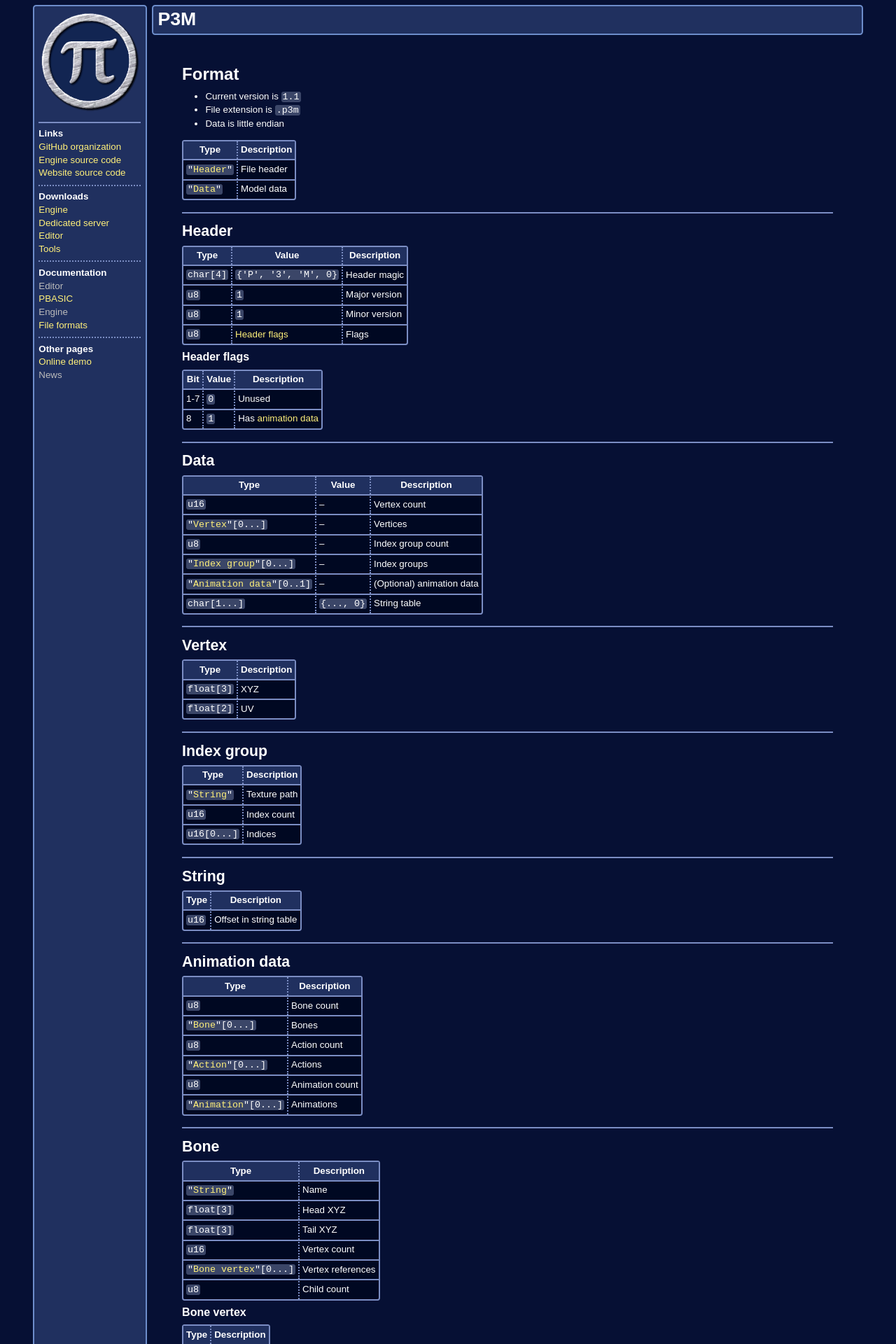
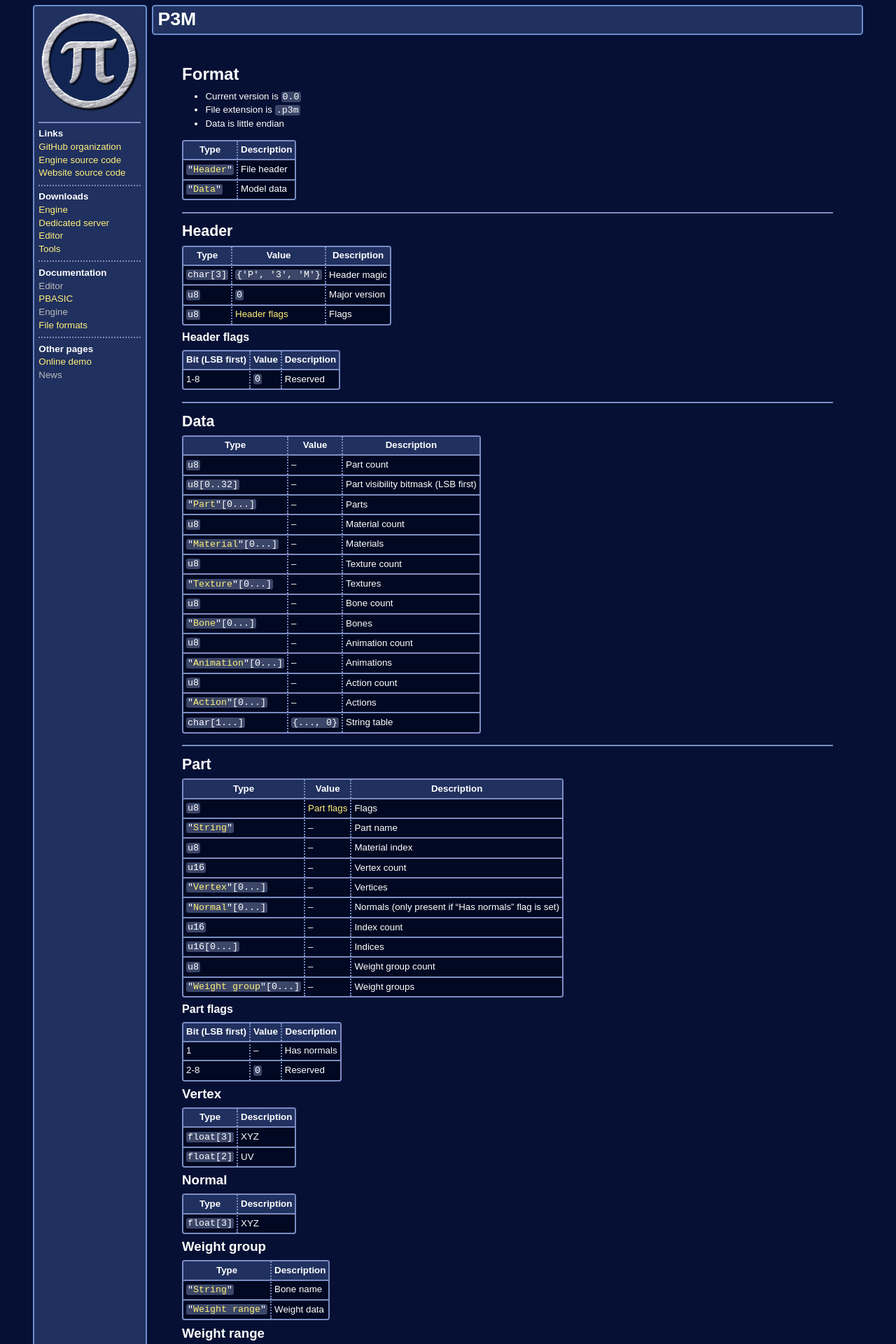
Before and after one commit to PlatinumSrc/platinumsrc.github.io, a Jekyll site: the page built from docs/formats/p3m/index.md, in a window 1280 px wide. Shown: the top 1920 px of the page at 70% size. Built offline with Jekyll 4.4.1, drawn with Linux system fonts in a browser that asks for light colours; some of the changed text lies outside the part shown.

Commit message:
Docs and CSS update

```diff
--- a/_includes/globals.liquid
+++ b/_includes/globals.liquid
@@ -1,3 +1,3 @@
 {%- assign org = "PlatinumSrc" -%}
 {%- assign repo = "PlatinumSrc" -%}
-{%- assign bg-color = "061034" -%}
+{%- assign bg-color = "#061034" -%}
--- a/_layouts/default.html
+++ b/_layouts/default.html
@@ -13,7 +13,7 @@
         <meta charset="UTF-8">
         <meta name="viewport" content="width=device-width, initial-scale=1">
         <style>
-            html {background-color: #{{ bg-color }};}
+            html {background-color: {{ bg-color }};}
             body {display: none;}
         </style>
         <link rel="stylesheet" href="/base.css">
--- a/base.css
+++ b/base.css
@@ -7,34 +7,34 @@ layout: none
 :root {
     /* theme */
 
-    --bg-color: #{{ bg-color }};
-    --panel-bg-color: #20305f;
-    --panel-border-color: #6d8dcb;
-    --code-bg-color: #3b4668;
-    --table-bg-color: #000822;
-    --thead-bg-color: #20305f;
-    --border-color: #7b8dc3;
-    --font-color: #ffffff;
-    --inactive-color: #bbbbbb;
-    --link-color: #fff07a;
-    --hover-link-color: #fffcee;
-    --dead-link-color: #bbbbbb;
-    --hover-dead-link-color: #d9d9d9;
+    {%- assign panel-bg-color = "#20305f" -%}
+    {%- assign panel-border-color = "#6d8dcb" -%}
+    {%- assign panel-border-color = "#6d8dcb" -%}
+    {%- assign code-bg-color = "#3b4668" -%}
+    {%- assign table-bg-color = "#000822" -%}
+    {%- assign thead-bg-color = "#20305f" -%}
+    {%- assign border-color = "#7b8dc3" -%}
+    {%- assign font-color = "#ffffff" -%}
+    {%- assign inactive-color = "#bbbbbb" -%}
+    {%- assign link-color = "#fff07a" -%}
+    {%- assign hover-link-color = "#fffcee" -%}
+    {%- assign dead-link-color = "#bbbbbb" -%}
+    {%- assign hover-dead-link-color = "#d9d9d9" -%}
 
-    --code-op-color: #fff286;
-    --code-kw-color: #ff8f34;
-    --code-type-color: #4ca8ff;
-    --code-num-color: #ff4b4b;
-    --code-str-color: #64ff64;
-    --code-esc-color: #a5a9a5;
-    --code-char-color: #f185ff;
-    --code-comment-color: #bde0ff;
-    --code-preproc-color: #2bffff;
-    --code-preprocfile-color: #d9ffff;
+    {%- assign code-op-color = "#fff286" -%}
+    {%- assign code-kw-color = "#ff8f34" -%}
+    {%- assign code-type-color = "#4ca8ff" -%}
+    {%- assign code-num-color = "#ff4b4b" -%}
+    {%- assign code-str-color = "#64ff64" -%}
+    {%- assign code-esc-color = "#a5a9a5" -%}
+    {%- assign code-char-color = "#f185ff" -%}
+    {%- assign code-comment-color = "#bde0ff" -%}
+    {%- assign code-preproc-color = "#2bffff" -%}
+    {%- assign code-preprocfile-color = "#d9ffff" %}
 
     font-family: arial, helvetica, sans-serif;
-    color: var(--font-color);
-    background-color: var(--bg-color);
+    color: {{ font-color }};
+    background-color: {{ bg-color }};
 
     /* layout */
 
@@ -47,7 +47,7 @@ layout: none
 html {
     display: flex;
     min-height: 100%;
-    background-color: var(--bg-color) !important;
+    background-color: {{ bg-color }} !important;
 }
 body {
     display: flex !important;
@@ -60,15 +60,15 @@ body {
 
 a {
     text-decoration: none;
-    color: var(--link-color);
+    color: {{ link-color }};
 }
 a:hover {
     text-decoration: underline;
-    color: var(--hover-link-color);
+    color: {{ hover-link-color }};
 }
 a.secret {
     text-decoration: none;
-    color: var(--font-color);
+    color: {{ font-color }};
 }
 a.secret:hover {
     text-decoration: underline;
@@ -100,11 +100,11 @@ h6 {font-size: 1rem;}
 code, pre, textarea {
     cursor: text;
     font-family: hack, courier new, monospace;
-    background: var(--code-bg-color);
+    background: {{ code-bg-color }};
     border-radius: 0.275em;
 }
 code {
-    border: 0 solid var(--code-bg-color);
+    border: 0 solid {{ code-bg-color }};
     border-width: 0 0.2em;
 }
 pre > code {
@@ -122,7 +122,7 @@ pre {
 }
 textarea {
     font-size: 1em;
-    color: var(--font-color);
+    color: {{ font-color }};
     width: calc(100% - 1em);
     margin: 0.3em 0;
     padding: 0.5em;
@@ -136,22 +136,22 @@ canvas {
 
 @media screen {
     {% assign tmp = "pre.highlight > code > span" -%}
-    {{ tmp }}.o {color: var(--code-op-color);}
-    {{ tmp }}.k {color: var(--code-kw-color); font-weight: bold;}
-    {{ tmp }}.kt {color: var(--code-type-color); font-weight: bold;}
-    {{ tmp }}:is(.mi, .mo, .mh, .mb) {color: var(--code-num-color);}
-    {{ tmp }}.s {color: var(--code-str-color);}
-    {{ tmp }}.sc {color: var(--code-char-color);}
-    {{ tmp }}.se {color: var(--code-esc-color);}
-    {{ tmp }}:is(.c1, .cm) {color: var(--code-comment-color);}
-    {{ tmp }}.cp {color: var(--code-preproc-color); font-weight: bold;}
-    {{ tmp }}.cpf {color: var(--code-preprocfile-color); font-weight: normal;}
+    {{ tmp }}.o {color: {{ code-op-color }};}
+    {{ tmp }}.k {color: {{ code-kw-color }}; font-weight: bold;}
+    {{ tmp }}.kt {color: {{ code-type-color }}; font-weight: bold;}
+    {{ tmp }}:is(.mi, .mo, .mh, .mb) {color: {{ code-num-color }};}
+    {{ tmp }}.s {color: {{ code-str-color }};}
+    {{ tmp }}.sc {color: {{ code-char-color }};}
+    {{ tmp }}.se {color: {{ code-esc-color }};}
+    {{ tmp }}:is(.c1, .cm) {color: {{ code-comment-color }};}
+    {{ tmp }}.cp {color: {{ code-preproc-color }}; font-weight: bold;}
+    {{ tmp }}.cpf {color: {{ code-preprocfile-color }}; font-weight: normal;}
     {%- assign tmp = nil %}
 }
 
 hr {
     border: none;
-    border-top: 0.15rem solid var(--border-color);
+    border-top: 0.15rem solid {{ border-color }};
     margin-top: 1.25em;
     margin-bottom: 1.25em;
 }
@@ -164,16 +164,16 @@ hr.semi {
 }
 
 table {
-    background: var(--table-bg-color);
-    border: 0.15rem solid var(--border-color);
+    background: {{ table-bg-color }};
+    border: 0.15rem solid {{ border-color }};
     border-radius: 0.275em;
     border-spacing: 0;
 }
 thead {
-    background: var(--thead-bg-color);
+    background: {{ thead-bg-color }};
 }
 tr {
-    border-top: 0.15rem solid var(--border-color);
+    border-top: 0.15rem solid {{ border-color }};
 }
 th, td {
     padding: 0.25rem 0.3rem;
@@ -182,7 +182,7 @@ td {
     border: inherit;
 }
 th:not(:first-child), td:not(:first-child) {
-    border-left: 0.15rem dotted var(--border-color);
+    border-left: 0.15rem dotted {{ border-color }};
 }
 td:last-child {
     border-right: none;
@@ -192,30 +192,36 @@ ul, ol {
     padding-left: 2.5em;
 }
 
+blockquote {
+    margin: 0;
+    padding: 0 0.8em;
+    border-left: 0.2em solid {{ border-color }};
+}
+
 center {
     text-align: center;
 }
 
 inactive {
-    color: var(--inactive-color);
+    color: {{ inactive-color }};
 }
 
 .collapsible-link {
     cursor: pointer;
     text-decoration: none;
-    color: var(--link-color);
+    color: {{ link-color }};
 }
 .collapsible-link:hover {
     text-decoration: underline;
-    color: var(--hover-link-color);
+    color: {{ hover-link-color }};
 }
 .collapsible-empty {
     text-decoration: none;
-    color: var(--dead-link-color);
+    color: {{ dead-link-color }};
 }
 .collapsible-empty:hover {
     text-decoration: underline;
-    color: var(--hover-dead-link-color);
+    color: {{ hover-dead-link-color }};
 }
 collapcontent {
     display: block;
@@ -232,8 +238,8 @@ collapcontent {
 }
 
 #_header, #_footer, #_sidebar {
-    background: var(--panel-bg-color);
-    border: 0.15rem solid var(--panel-border-color);
+    background: {{ panel-bg-color }};
+    border: 0.15rem solid {{ panel-border-color }};
     border-radius: 0.35rem;
 }
 #_main {
@@ -276,7 +282,7 @@ collapcontent {
 }
 @media print {
     code {
-        border: 0.1em solid var(--code-bg-color);
+        border: 0.1em solid {{ code-bg-color }};
         padding: 0 0.2em;
     }
     pre > code {
@@ -284,7 +290,7 @@ collapcontent {
         padding: 0;
     }
     pre {
-        border: 0.1em solid var(--code-bg-color);
+        border: 0.1em solid {{ code-bg-color }};
     }
     * :not(html, body, #_main, #_content, #_content *) {
         display: none !important;
--- a/docs/formats/p3m/index.md
+++ b/docs/formats/p3m/index.md
@@ -7,7 +7,7 @@ next: ptf
 
 ## Format
 
-- Current version is `1.1`
+- Current version is `0.0`
 - File extension is `.p3m`
 - Data is little endian
 
@@ -22,17 +22,15 @@ next: ptf
 
 | Type | Value | Description
 | -
-| `char[4]` | `{'P', '3', 'M', 0}` | Header magic
-| `u8` | `1` | Major version
-| `u8` | `1` | Minor version
+| `char[3]` | `{'P', '3', 'M'}` | Header magic
+| `u8` | `0` | Major version
 | `u8` | [Header flags](#header-flags) | Flags
 
 ##### Header flags
 
-| Bit | Value | Description
+| Bit \(LSB first\) | Value | Description
 | -
-| 1-7 | `0` | Unused
-| 8 | `1` | Has [animation data](#animation-data)
+| 1-8 | `0` | Reserved
 
 ---
 
@@ -40,53 +38,120 @@ next: ptf
 
 | Type | Value | Description
 | -
-| `u16` | -- | Vertex count
-| <code>"<a href="#vertex">Vertex</a>"[0...]</code> | -- | Vertices
-| `u8` | -- | Index group count
-| <code>"<a href="#index-group">Index group</a>"[0...]</code> | -- | Index groups
-| <code>"<a href="#animation-data">Animation data</a>"[0..1]</code> | -- | (Optional) animation data
+| `u8` | -- | Part count
+| `u8[0..32]` | -- | Part visibility bitmask \(LSB first\)
+| <code>"<a href="#part">Part</a>"[0...]</code> | -- | Parts
+| `u8` | -- | Material count
+| <code>"<a href="#material">Material</a>"[0...]</code> | -- | Materials
+| `u8` | -- | Texture count
+| <code>"<a href="#texture">Texture</a>"[0...]</code> | -- | Textures
+| `u8` | -- | Bone count
+| <code>"<a href="#bone">Bone</a>"[0...]</code> | -- | Bones
+| `u8` | -- | Animation count
+| <code>"<a href="#animation">Animation</a>"[0...]</code> | -- | Animations
+| `u8` | -- | Action count
+| <code>"<a href="#action">Action</a>"[0...]</code> | -- | Actions
 | `char[1...]` | `{..., 0}` | String table
 
 ---
 
-### Vertex
+### Part
+
+| Type | Value | Description
+| -
+| `u8` | [Part flags](#part-flags) | Flags
+| <code>"<a href="#string">String</a>"</code> | -- | Part name
+| `u8` | -- | Material index
+| `u16` | -- | Vertex count
+| <code>"<a href="#vertex">Vertex</a>"[0...]</code> | -- | Vertices
+| <code>"<a href="#normal">Normal</a>"[0...]</code> | -- | Normals \(only present if "Has normals" flag is set\)
+| `u16` | -- | Index count
+| `u16[0...]` | -- | Indices
+| `u8` | -- | Weight group count
+| <code>"<a href="#weight-group">Weight group</a>"[0...]</code> | -- | Weight groups
+
+##### Part flags
+
+| Bit \(LSB first\) | Value | Description
+| -
+| 1 | -- | Has normals
+| 2-8 | `0` | Reserved
+
+#### Vertex
 
 | Type | Description
 | -
 | `float[3]` | XYZ
 | `float[2]` | UV
 
----
-
-### Index group
-
+#### Normal
 
 | Type | Description
 | -
-| <code>"<a href="#string">String</a>"</code> | Texture path
-| `u16` | Index count
-| `u16[0...]` | Indices
+| `float[3]` | XYZ
+
+#### Weight group
+
+| Type | Description
+| -
+| <code>"<a href="#string">String</a>"</code> | Bone name
+| <code>"<a href="#weight-range">Weight range</a>"</code> | Weight data
+
+#### Weight range
+
+| Type | Description
+| -
+| `u16` | Vertices to skip
+| `u16` | Weight count \(0 if last range\)
+| `u8[0...]` | Weights \(`round(W * 256) - 1` where `W` is a weight in \[0.0, 1.0\]\)
 
 ---
 
-### String
+### Material
+
+| Type | Value | Description
+| -
+| `u8` | [Material render mode](#material-render-mode) | Transparency render mode
+| `u8` | -- | Texture index \(255 for none\)
+| `u8[4]` | -- | RGBA color
+| `u8[3]` | -- | RGB emission
+| `u8` | -- | Shading
+
+##### Material render mode
+
+| Name | Value
+| -
+| `P3M_MATRENDMODE_NORMAL` | 0
+| `P3M_MATRENDMODE_ADD` | 1
+
+---
+
+### Texture
+
+| Type | Value | Description
+| -
+| `u8` | [Texture type](#texture-type) | Texture type
+| <code>{"<a href="#embedded-texture">Embedded texture</a>"|"<a href="#external-texture">External texture</a>"}[0...]</code> | -- | Texture data
+
+##### Texture type
+
+| Name | Value
+| -
+| `P3M_TEXTYPE_EMBEDDED` | 0
+| `P3M_TEXTYPE_EXTERNAL` | 1
+
+#### Embedded texture
+
+| Type | Value | Description
+| -
+| `u32` | -- | Data size
+| `u8[...]` | [PTF texture]({{ page.dir }}../ptf/) | Data
+
+#### External texture
 
 | Type | Description
 | -
-| `u16` | Offset in string table
-
----
-
-### Animation data
-
-| Type | Description
-| -
-| `u8` | Bone count
-| <code>"<a href="#bone">Bone</a>"[0...]</code> | Bones
-| `u8` | Action count
-| <code>"<a href="#action">Action</a>"[0...]</code> | Actions
-| `u8` | Animation count
-| <code>"<a href="#animation">Animation</a>"[0...]</code> | Animations
+| <code>"<a href="#string">String</a>"</code> | Resource path
 
 ---
 
@@ -97,54 +162,70 @@ next: ptf
 | <code>"<a href="#string">String</a>"</code> | Name
 | `float[3]` | Head XYZ
 | `float[3]` | Tail XYZ
-| `u16` | Vertex count
-| <code>"<a href="#bone-vertex">Bone vertex</a>"[0...]</code> | Vertex references
 | `u8` | Child count
 
-##### Bone vertex
+---
+
+### Animation
 
 | Type | Description
 | -
-| `u16` | Index
-| `u16` | Weight
+| <code>"<a href="#string">String</a>"</code> | Name
+| `u8` | Action count
+| <code>"<a href="#animation-action">Animation action</a>"</code> | Action reference
+
+#### Animation action
+
+| Type | Description
+| -
+| `u8` | Action index
+| `float` | Speed multiplier
+| `u16` | Start frame
+| `u16` | End frame
 
 ---
 
 ### Action
 
-| Type | Description
+| Type | Value | Description
 | -
-| `u16` | Max frame
-| `u8` | Number of affected bones
-| <code>"<a href="#action-bone-data">Action bone data</a>"[0...]</code> | Per-bone action data
+| `u32` | -- | Microseconds per frame
+| `u8` | [Action part list mode](#action-part-list-mode) | Part list mode
+| `u8` | -- | Part list length
+| <code>"<a href="#string">String</a>"[0...]</code> | -- | Part list
+| `u8` | -- | Action data list length
+| <code>"<a href="#action-data">Action data</a>"[0...]</code> | -- | Action data
 
-##### Action bone data
+##### Action part list mode
 
-| Type | Description
+| Name | Value
 | -
-| <code>"<a href="#string">String</a>"</code> | Bone
-| <code>"<a href="#action-data">Action data</a>"</code> | Action data
+| `P3M_ACTPARTVIS_DEFAULTWHITE` | 0
+| `P3M_ACTPARTVIS_DEFAULTBLACK` | 1
+| `P3M_ACTPARTVIS_WHITE` | 2
+| `P3M_ACTPARTVIS_BLACK` | 3
 
----
-
-### Action data
+#### Action data
 
 | Type | Value | Description
 | -
-| `u8` | -- | Translation count
-| `u16[0...]` | -- | Frame
-| `u8[0...]` | [Animation interp enum](#animation-interp-enum) | Interpolation type
-| `float[0...][3]` | -- | Translations
-| `u8` | -- | Rotation count
-| `u16[0...]` | -- | Frame
-| `u8[0...]` | [Animation interp enum](#animation-interp-enum) | Interpolation type
-| `float[0...][3]` | -- | Rotations
-| `u8` | -- | Scale count
-| `u16[0...]` | -- | Frame
-| `u8[0...]` | [Animation interp enum](#animation-interp-enum) | Interpolation type
-| `float[0...][3]` | -- | Scales
+| <code>"<a href="#string">String</a>"</code> | -- | Bone
+| `u8` | -- | Translation keyframe count
+| `u8` | -- | Rotation keyframe count
+| `u8` | -- | Scale keyframe count
+| `u8[0...]` | -- | Translation keyframe frame skips
+| `u8[0...]` | -- | Rotation keyframe frame skips
+| `u8[0...]` | -- | Scale keyframe frame skips
+| `u8[0...]` | [Action interpolation mode](#action-interpolation-mode) | Translation keyframe interpolation modes
+| `u8[0...]` | [Action interpolation mode](#action-interpolation-mode) | Rotation keyframe interpolation modes
+| `u8[0...]` | [Action interpolation mode](#action-interpolation-mode) | Scale keyframe interpolation modes
+| `float[0...][3]` | -- | Translation keyframes
+| `float[0...][3]` | -- | Rotation keyframes
+| `float[0...][3]` | -- | Scale keyframes
 
-##### Animation interp enum
+> Note: A keyframe's interpolation mode is used to interpolate from the previous keyframe.
+
+##### Action interpolation mode
 
 | Name | Value
 | -
@@ -153,20 +234,8 @@ next: ptf
 
 ---
 
-### Animation
+### String
 
 | Type | Description
 | -
-| <code>"<a href="#string">String</a>"</code> | Name
-| `u32` | Microseconds per frame
-| `u8` | Action count
-| <code>"<a href="#animation-action">Animation action</a>"</code> | Action reference
-
-##### Animation action
-
-| Type | Description
-| -
-| `u8` | Action index
-| `float` | Speed multiplier
-| `u16` | Start frame
-| `u16` | End frame
+| `u16` | Offset in string table
```
Also changed, not shown: docs/formats/ptf/index.md (+6 -6 lines), docs/formats/ptm/index.md (+2 -2 lines).
